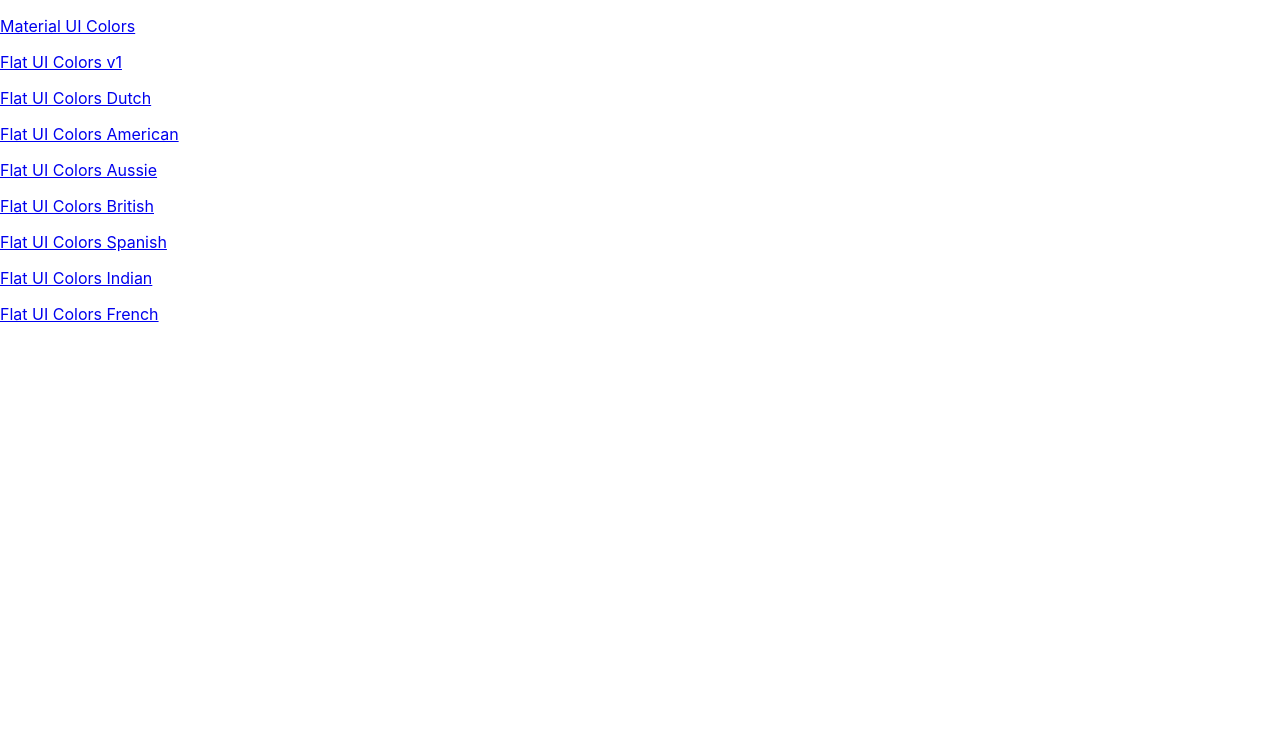
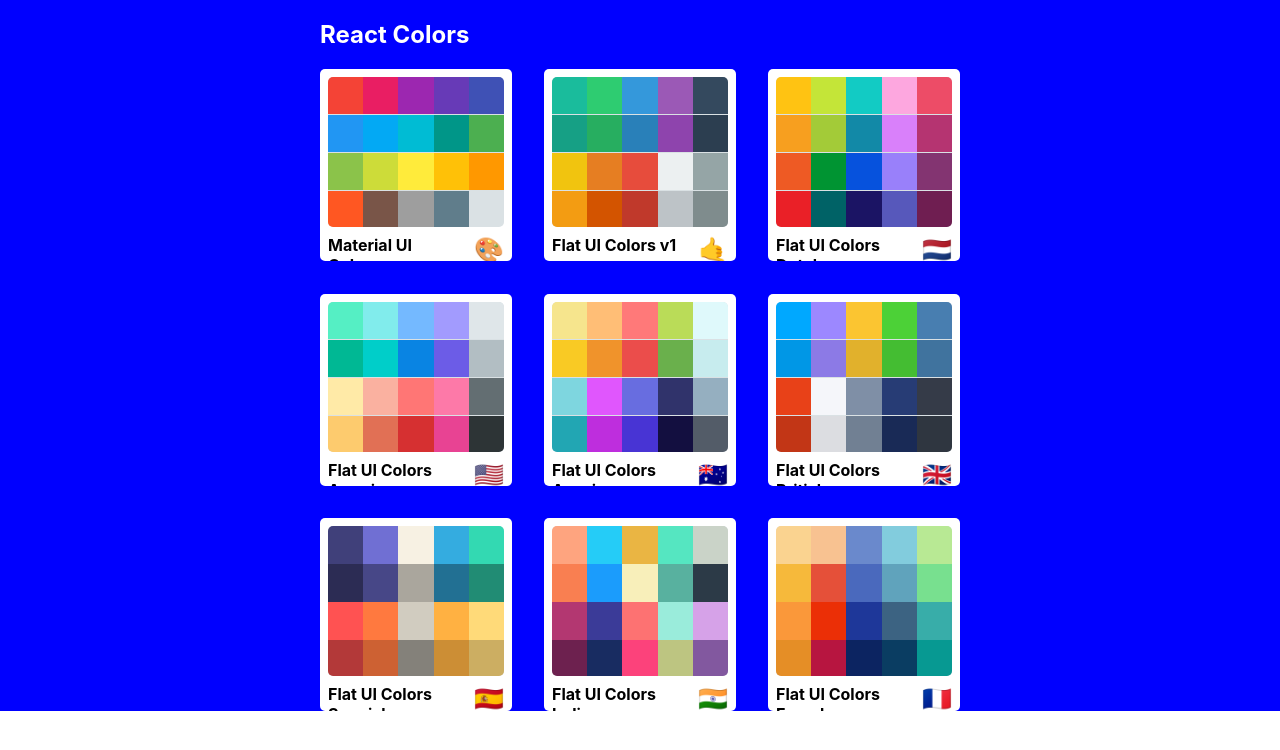
Before and after one commit to meixuanc/color-palette, a React (Create React App) app: page / in a window 1280 px wide. Shown: the top 750 px of the page. Built offline with nearby package versions, Linux system fonts and the light colour scheme.

Commit message:
add MiniPalette; styled MiniPalette and PaletteList with JSS;

```diff
--- a/package.json
+++ b/package.json
@@ -5,6 +5,7 @@
   "dependencies": {
     "@material-ui/core": "^4.2.1",
     "@material-ui/icons": "^4.2.1",
+    "@material-ui/styles": "^4.2.1",
     "chroma-js": "^2.0.4",
     "rc-slider": "^8.6.13",
     "react": "^16.8.6",
--- a/src/App.js
+++ b/src/App.js
@@ -7,7 +7,7 @@
 
 export default class App extends Component {
     findPalette = (id) => {
-        return seedPalettes.find(function(palette) {
+        return seedPalettes.find((palette) => {
             return palette.id === id;
         });
     }
@@ -15,12 +15,13 @@
     render() {
         return (
             <Switch>
-                <Route exact path='/' render={() => <PaletteList palettes={seedPalettes} />} />
+                <Route exact path='/' render={(routeProps) => <PaletteList palettes={seedPalettes} {...routeProps} />} />
                 <Route exact path='/palette/:id'
                     render={routeProps => (
                         <Palette palette={generatePalette(this.findPalette(routeProps.match.params.id))} />
                     )} />
+                <Route exact path='/palette/:paletteId/:colorId' />
             </Switch>
-        )
-    }
+            )
+        }
 }
--- a/src/ColorBox.js
+++ b/src/ColorBox.js
@@ -1,5 +1,6 @@
 import React, { Component } from 'react';
 import { CopyToClipboard } from "react-copy-to-clipboard";
+import { Link } from 'react-router-dom';
 import './ColorBox.css';
 
 export default class ColorBox extends Component {
@@ -24,7 +25,9 @@
                         </div>
                         <button className='copy-button'>Copy</button>
                     </div>
-                    <span className='see-more'>More</span>
+                    <Link to='/' onClick={e => e.stopPropagation()}>
+                        <span className='see-more'>More</span>
+                    </Link>
                 </div>
             </CopyToClipboard>
         )
--- /dev/null
+++ b/src/MiniPalette.js
@@ -0,0 +1,67 @@
+import React from 'react';
+import { withStyles } from '@material-ui/styles';
+
+const styles = {
+    root: {
+        backgroundColor: 'white',
+        borderRadius: '5px',
+        padding: '0.5rem',
+        position: 'relative',
+        overflow: 'hidden',
+        '&:hover': {
+            cursor: 'pointer'
+        }
+    },
+    colors: {
+        backgroundColor: '#dae1e4',
+        height: '150px',
+        width: '100%',
+        borderRadius: '5px',
+        overflow: 'hidden'
+    },
+    title: {
+        display: 'flex',
+        justifyContent: 'space-between',
+        alignIterms: 'center',
+        margin: '0',
+        color: 'black',
+        paddingTop: '0.5rem',
+        fontSize: '1rem',
+        position: 'relative'
+    },
+    emoji: {
+        marginLeft: '0.5rem',
+        fontSize: "1.5rem"
+    },
+    miniColor: {
+        height: '25%',
+        width: '20%',
+        display: 'inline-block',
+        margin: '0 auto',
+        position: 'relative',
+        marginBottom: '-3.5px'
+    }
+}
+function MiniPalette(props) {
+    const { classes, paletteName, emoji, colors, id } = props;
+    const miniColorBoxes = colors.map(color => (
+        <div
+            className={classes.miniColor}
+            style={{backgroundColor: color.color}}
+            key={color.name}
+        />
+    ));
+    let handleClick = () => {
+        props.handleClick(id);
+    }
+    return (
+        <div className={classes.root} onClick={handleClick}>
+            <div className={classes.colors}>
+                {miniColorBoxes}
+            </div>
+            <h5 className={classes.title}>{paletteName} <span className={classes.emoji}>{emoji}</span></h5>
+        </div>
+    );
+}
+
+export default withStyles(styles)(MiniPalette);
--- a/src/PaletteList.js
+++ b/src/PaletteList.js
@@ -1,14 +1,58 @@
 import React, { Component } from 'react';
 import { Link } from 'react-router-dom';
+import { withStyles } from '@material-ui/styles';
+import MiniPalette from './MiniPalette';
 
-export default class PaletteList extends Component {
+const styles = {
+    root: {
+        backgroundColor: 'blue',
+        height: '100%',
+        display: 'flex',
+        alignIterms: 'flex-start',
+        justifyContent: 'center'
+    },
+    container: {
+        width: '50%',
+        display: 'flex',
+        alignIterms: 'flex-start',
+        flexDirection: 'column',
+        flexWrap: 'wrap',
+    },
+    nav: {
+        display: 'flex',
+        width: '100%',
+        justifyContent: 'space-between',
+        color: 'white'
+    },
+    palettes: {
+        boxSizing: 'border-box',
+        width: '100%',
+        display: 'grid',
+        gridTemplateColumns: 'repeat(3,30%)',
+        gridGap: '5%'
+    }
+}
+
+class PaletteList extends Component {
+    goToPalette = (id) => { this.props.history.push(`/palette/${id}`) };
     render() {
+        const { palettes, classes } = this.props;
         return (
-            <div>
-                {this.props.palettes.map(palette => {
-                    return <p><Link to={`/palette/${palette.id}`}>{palette.paletteName}</Link></p>;
-                })}
+            <div className={classes.root}>
+                <div className={classes.container}>
+                    <nav className={classes.nav}>
+                        <h1>React Colors</h1>
+                    </nav>
+                    <div className={classes.palettes}>
+                        {palettes.map(palette => {
+                            return <MiniPalette {...palette} handleClick={this.goToPalette} />;
+                        })}
+                    </div>
+                </div>
+
             </div>
         )
     }
 }
+
+export default withStyles(styles)(PaletteList);
```
